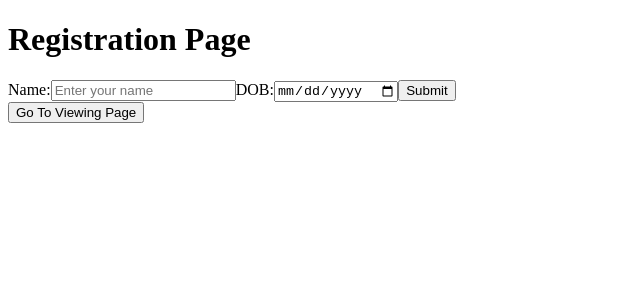
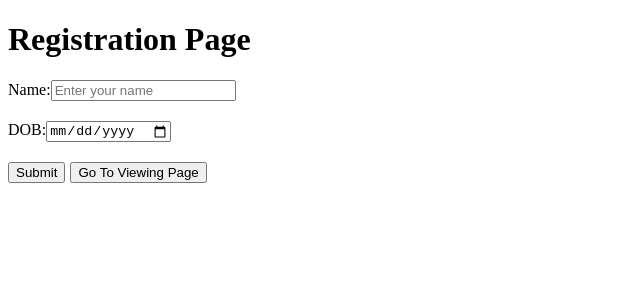
Before and after one commit to DuckyShine004/nzpmc-mini-project, a React (Vite) app in the folder frontend/: page / in a window 1280 px wide. Shown: the top 300 px of the page, without its empty margins (0-640 px from the left). Built offline with nearby package versions, Linux system fonts and the light colour scheme.

Commit message:
feat: Added Styling To Registration Page

```diff
--- a/frontend/src/components/registration-page/RegistrationForm.jsx
+++ b/frontend/src/components/registration-page/RegistrationForm.jsx
@@ -6,6 +6,8 @@ import registrationService from '../../services/registration'
 import FormInput from '../utilities/FormInput'
 import Heading from '../utilities/Heading'
 import Button from '../utilities/Button'
+
+import '../../styles/RegistrationForm.css'
 
 const baseURL = '/api/registration'
 
@@ -62,7 +64,7 @@ const RegistrationForm = () => {
   return (
     <div>
       <Heading heading="Registration Page" />
-      <form onSubmit={handleSubmit}>
+      <form onSubmit={handleSubmit} className="registration-form">
         <FormInput
           label="Name"
           type="text"
@@ -76,9 +78,11 @@ const RegistrationForm = () => {
           value={dob}
           onChange={handleDobChange}
         />
-        <button type="submit">Submit</button>
+        <div className="button-container">
+          <button type="submit">Submit</button>
+          <Button onClick={() => navigate('/view')} text="Go To Viewing Page" />
+        </div>
       </form>
-      <Button onClick={() => navigate('/view')} text="Go To Viewing Page" />
     </div>
   )
 }
--- /dev/null
+++ b/frontend/src/styles/RegistrationForm.css
@@ -0,0 +1,10 @@
+.registration-form {
+  display: flex;
+  flex-direction: column;
+  gap: 20px;
+}
+
+.button-container {
+  display: flex;
+  gap: 5px;
+}
```
